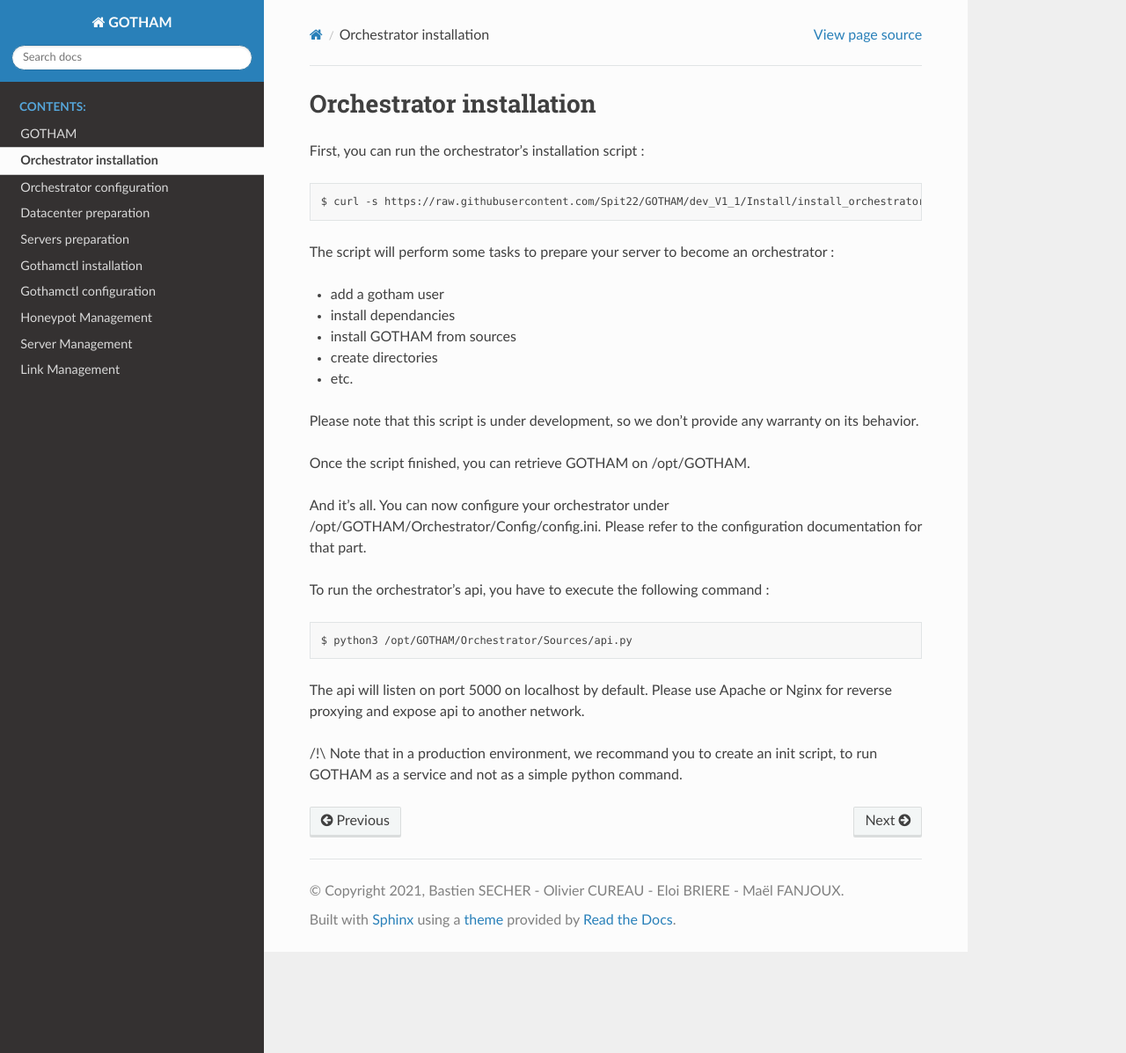
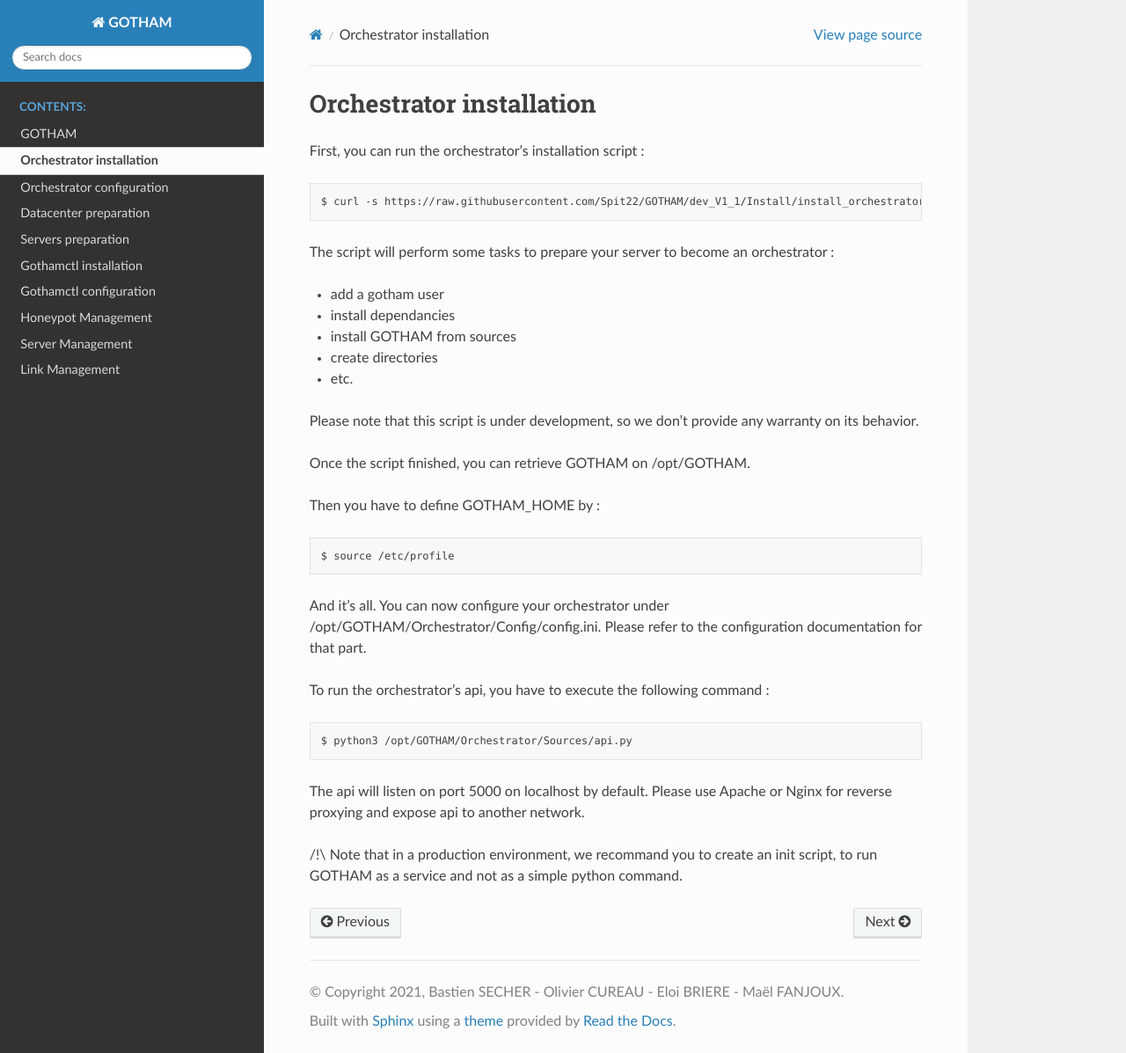
Before and after one commit to Spit22/GOTHAM, a Sphinx documentation site: the page built from Documentation/source/src/install_orchestrator.md, in a window 1280 px wide and 1197 px high. Shown: the whole window at 88% size. Built offline with Sphinx 7.4.7 and the Read the Docs theme 2.0.0, drawn with Linux system fonts in a browser that asks for light colours.

Commit message:
feat{Documentation/source/src/install_orchestrator.md}: add the source profile command

````diff
--- a/Documentation/source/src/install_orchestrator.md
+++ b/Documentation/source/src/install_orchestrator.md
@@ -17,6 +17,12 @@
 
 Once the script finished, you can retrieve GOTHAM on /opt/GOTHAM.
 
+Then you have to define GOTHAM_HOME by :
+
+```
+$ source /etc/profile
+```
+
 And it's all. You can now configure your orchestrator under /opt/GOTHAM/Orchestrator/Config/config.ini. Please refer to the configuration documentation for that part.
 
 To run the orchestrator's api, you have to execute the following command :
````
